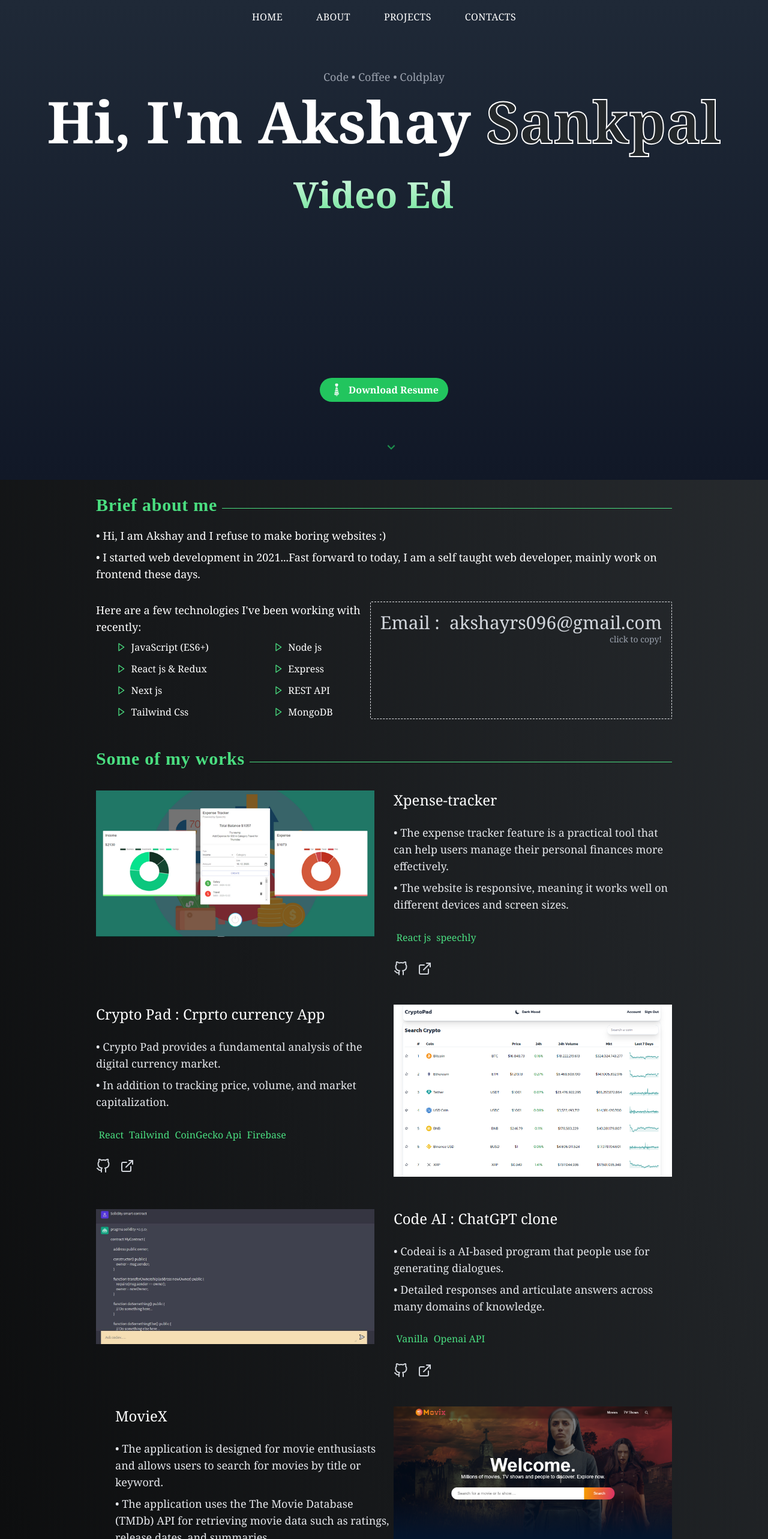
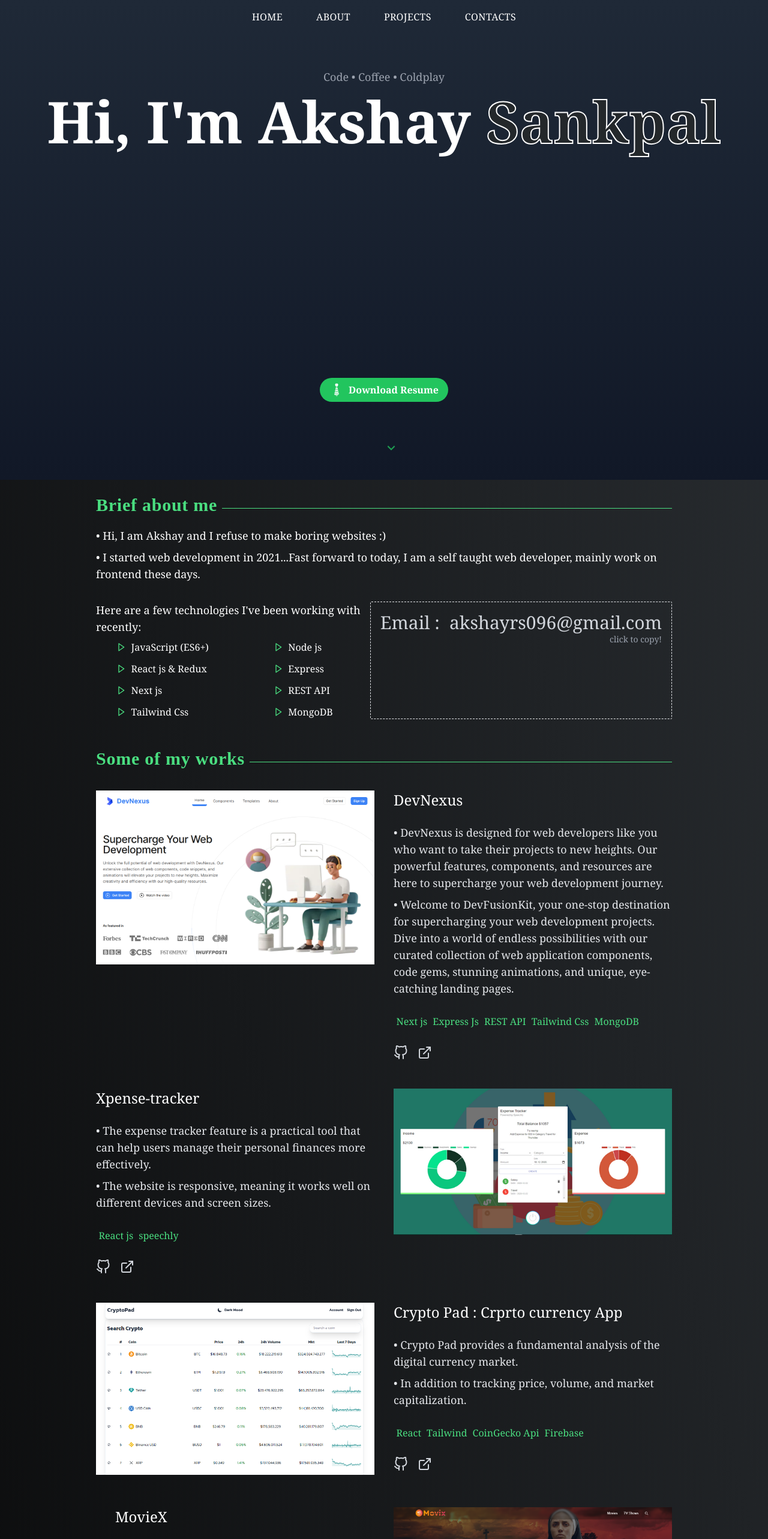
Before and after one commit to Akshay200228/Personal-Portfolio, a Next.js app: page / in a window 1280 px wide. Shown: the top 2566 px of the page at 60% size. Built offline with nearby package versions, Linux system fonts and the light colour scheme; a web font is replaced by a local one.

Commit message:
Add new project

```diff
--- a/libs/data.ts
+++ b/libs/data.ts
@@ -1,7 +1,7 @@
 import { Experience, Project } from "@libs/types";
 
 import cryptopad from "@public/images/projects/crypto1.png";
-import codeai from "@public/images/projects/codeai.jpg";
+import DevNexus from "@public/images/projects/DevNexus.png";
 import xpense from "@public/images/projects/xpense.png";
 import Movix from "@public/images/projects/Movix.png";
 // import algorithm from "@public/images/projects/algorithm.png";
@@ -22,6 +22,20 @@ export const projects: Project[] = [
   // },
   {
     id: 1,
+    name: "DevNexus",
+    image: DevNexus,
+    points: [
+      " • DevNexus is designed for web developers like you who want to take their projects to new heights. Our powerful features, components, and resources are here to supercharge your web development journey.",
+      " • Welcome to DevFusionKit, your one-stop destination for supercharging your web development projects. Dive into a world of endless possibilities with our curated collection of web application components, code gems, stunning animations, and unique, eye-catching landing pages.",
+    ],
+
+    deployed_url: "https://dev-nexus.vercel.app/",
+    github_url: "https://github.com/Akshay200228/DevNexus",
+    category: ["react"],
+    key_techs: ["Next js", "Express Js", "REST API", "Tailwind Css", "MongoDB"],
+  },
+  {
+    id: 2,
     name: "Xpense-tracker",
     image: xpense,
     points: [
@@ -35,7 +49,7 @@ export const projects: Project[] = [
     key_techs: ["React js", "speechly"],
   },
   {
-    id: 2,
+    id: 3,
     name: "Crypto Pad : Crprto currency App",
     points: [
       " • Crypto Pad provides a fundamental analysis of the digital currency market.",
@@ -49,20 +63,20 @@ export const projects: Project[] = [
   },
 
 
-  {
-    id: 3,
-    name: "Code AI : ChatGPT clone",
-    image: codeai,
-    points: [
-      " • Codeai is a AI-based program that people use for generating dialogues.",
-      " • Detailed responses and articulate answers across many domains of knowledge.",
-    ],
+  // {
+  //   id: 3,
+  //   name: "Code AI : ChatGPT clone",
+  //   image: codeai,
+  //   points: [
+  //     " • Codeai is a AI-based program that people use for generating dialogues.",
+  //     " • Detailed responses and articulate answers across many domains of knowledge.",
+  //   ],
 
-    deployed_url: "https://code-ai-smoky.vercel.app/",
-    github_url: "https://github.com/Akshay200228/codeAI",
-    category: ["react"],
-    key_techs: ["Vanilla", "Openai API"],
-  },
+  //   deployed_url: "https://code-ai-smoky.vercel.app/",
+  //   github_url: "https://github.com/Akshay200228/codeAI",
+  //   category: ["react"],
+  //   key_techs: ["Vanilla", "Openai API"],
+  // },
   {
     id: 4,
     name: "MovieX",
--- a/libs/types.ts
+++ b/libs/types.ts
@@ -16,4 +16,5 @@ export interface Project {
   id: number;
 }
 
+
 export type Category = "react" | "express" | "mongo" | "socket" | "tailwind" | "next" | "Javascript";
--- a/src/components/sections/HeroSection.tsx
+++ b/src/components/sections/HeroSection.tsx
@@ -28,19 +28,18 @@ const HeroSection = () => {
           <motion.p variants={fadeIn("up")} className="text-sm text-gray-400 md:text-lg">
             Code • Coffee • Coldplay
           </motion.p>
-          <motion.h1 variants={fadeIn("up")} className="text-4xl font-extrabold text-white sm:text-7xl md:text-8xl">
+          <motion.h1 variants={fadeIn("up")} className="text-6xl font-extrabold text-white sm:text-7xl md:text-8xl">
             Hi, I'm Akshay <span className="text-[#24282B] text-stroke">Sankpal</span>
           </motion.h1>
 
           <motion.h3
-            className="py-8 text-4xl font-extrabold text-transparent from-green-400 bg-clip-text bg-gradient-to-t to-white md:text-6xl"
+            className="py-8 text-2xl font-extrabold text-transparent sm:text-4xl from-green-400 bg-clip-text bg-gradient-to-t to-white md:text-6xl"
           >
             <Typewriter
               options={{
                 strings: [
-                  'MERN Developer',
-                  'Video Editor',
-                  'UI/UX'
+                  'MERN Stack Developer',
+                  'FrontEnd Developer',
                 ],
                 autoStart: true,
                 loop: true,
```
Also changed, not shown: public/images/projects/DevNexus.png (added).
